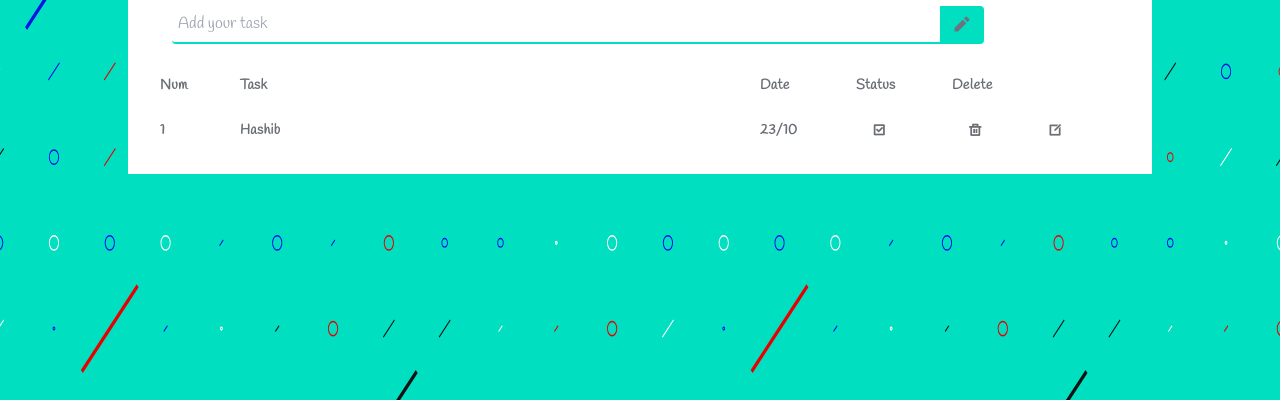
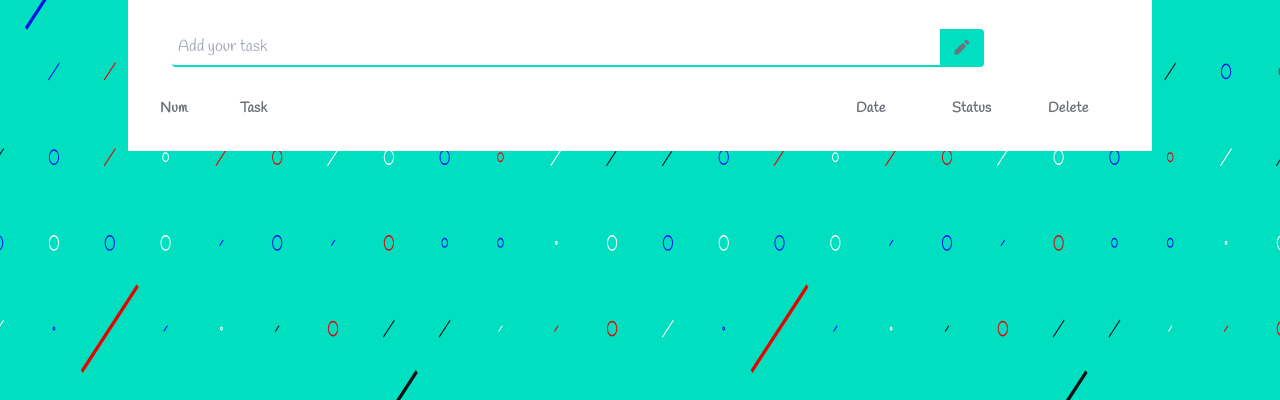
Before and after one commit to sha2311/jspro, a website built with Vite: page index.html in a window 1280 px wide. Shown: the part 400-800 px from the top of the page. Built offline with nearby package versions, Linux system fonts and the light colour scheme.

Commit message:
alert message when input Empty

```diff
--- a/index.html
+++ b/index.html
@@ -22,7 +22,10 @@
                 <p class="pt-5 font-semibold">0Total, 0Completed, 0pending</p>
                 <div class="flex pt-8 md:px-8">
                     <input type="text" class="w-[80%]  rounded-l p-1.5 ms-3  border-b-2 bg-transparent outline-none border-[#00DFC0] text-[16px]" placeholder="Add your task" id="todo-input">
-                    <button type="submit" class="bg-[#00DFC0] px-3 rounded-r  text-gray-500 text-[20px]"><i class="ri-pencil-fill"></i></button>
+
+                    <button type="button" onclick="addTask()" class="bg-[#00DFC0] px-3 rounded-r  text-gray-500 text-[20px]"><i class="ri-pencil-fill"></i></button>
+                        <br>
+                        <small id="error"></small>
                 </div>
         </form>
 
@@ -38,15 +41,8 @@
                             <th class=" w-24 p-3 text-sm font-semibold tracking-wide text-left" id="deleteBtn">Delete</th>
                         </tr>
                     </thead>
-                    <tbody>
-                        <tr>
-                            <th class="w-20 p-3 text-sm font-semibold tracking-wide text-left">1</th>
-                            <th class="w-30 p-3 text-sm font-semibold tracking-wide text-left">Hashib</th>
-                            <th class="w-24 ps-3  text-sm font-semibold tracking-wide text-left">23/10</th>
-                            <th class="w-24 p-3 ps-7 text-sm font-semibold tracking-wide text-left"> <i class="ri-checkbox-line"></i></th>
-                            <th class="w-24 p-3 ps-7 text-sm font-semibold tracking-wide text-left"><i class="ri-delete-bin-line"></i></th>
-                            <th class="w-24 p-3 text-sm font-semibold tracking-wide text-left"><i class="ri-edit-box-line"></i></th>
-                        </tr>
+                    <tbody id="tbody">
+
                     </tbody>
                 </table>
             </div>
--- a/script.js
+++ b/script.js
@@ -1,8 +1,10 @@
 const date = document.getElementById('date');
 const hours = document.getElementById('hour');
 const editForm = document.getElementById('edit-form');
-const todoInput = document.getElementById('todo-input');
-const deleteBtn = document.getElementById('deleteBtn')
+const deleteBtn = document.getElementById('deleteBtn');
+const todoList = document.getElementById('todo-list');
+const tbody = document.getElementById('tbody');
+
 
 const data = new Date();
 const timeNow = Date.now();
@@ -29,3 +31,16 @@ function time() {
 
        setTimeout(' time()', 500)
 }
+
+let taskCount = 0;
+
+function addTask() {
+  const todoInput = document.getElementById('todo-input').value;
+
+  if (todoInput.value ==='' || todoInput.value == null) {
+    alert("Please task fill Up")
+    return;
+  }
+
+
+}
```
